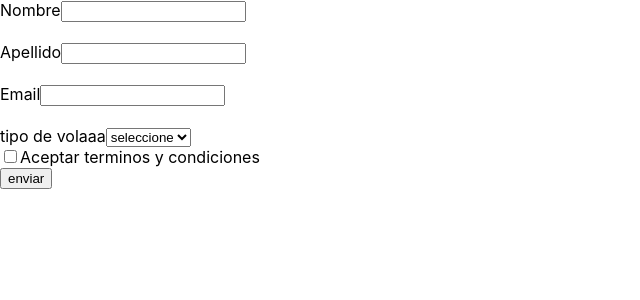
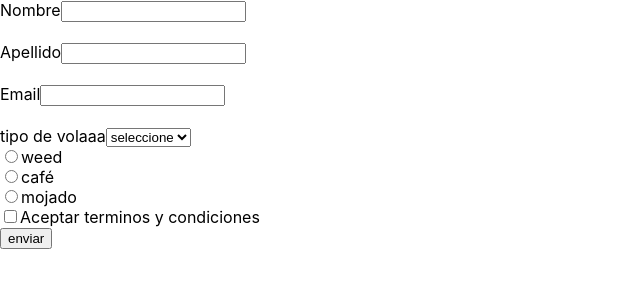
Before and after one commit to Glen1986/formik-app, a React (Create React App) app: page / in a window 1280 px wide. Shown: the top 300 px of the page, without its empty margins (0-640 px from the left). Built offline with nearby package versions, Linux system fonts and the light colour scheme.

Commit message:
formik-app-custom-radioButton

```diff
--- a/src/App.js
+++ b/src/App.js
@@ -1,6 +1,7 @@
 import { Formik, Form, Field, ErrorMessage } from 'formik'
 import TextInput from './components/textInput'
 import Checkbox from './components/Checkbox'
+import Radio from './components/Radio'
 import Select from './components/Select'
 
 const validate = (values) => {
@@ -18,6 +19,9 @@ const validate = (values) => {
     if (!values.email) {
         errors.email = 'Correo Requerido'
     }
+    if (!values.radio) {
+        errors.radio = 'Opcion Requerida'
+    }
 
     return errors
 }
@@ -31,6 +35,7 @@ function App() {
                 email: '',
                 select: 'seleccione',
                 accept: false,
+                radio: '',
             }}
             validate={validate}
             onSubmit={(values) => console.log(values)}
@@ -52,6 +57,11 @@ function App() {
                         <option value="cafe">café</option>
                         <option value="mojado">mojado</option>
                     </Select>
+                    <Radio name="radio" value="weed" label="weed" />
+                    <Radio name="radio" value="cafe" label="café" />
+                    <Radio name="radio" value="mojado" label="mojado" />
+                    <ErrorMessage name="radio" />
+
                     <Checkbox name="accept">
                         Aceptar terminos y condiciones
                     </Checkbox>
--- /dev/null
+++ b/src/components/Radio.js
@@ -0,0 +1,14 @@
+import { useField } from 'formik'
+
+const Radio = ({ label, ...props }) => {
+    const [field] = useField({ ...props, type: 'radio' })
+    return (
+        <div>
+            <label>
+                <input type="radio" {...field} {...props} />
+                {label}
+            </label>
+        </div>
+    )
+}
+export default Radio
```
